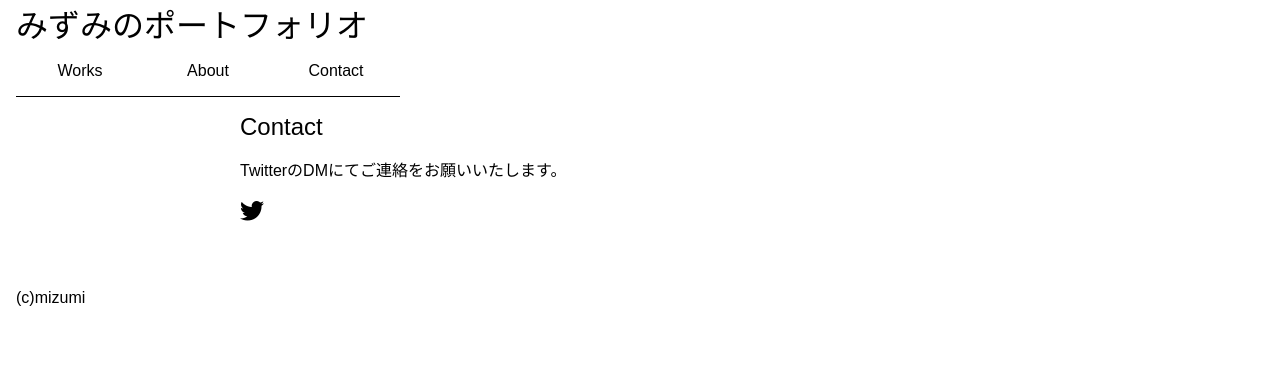
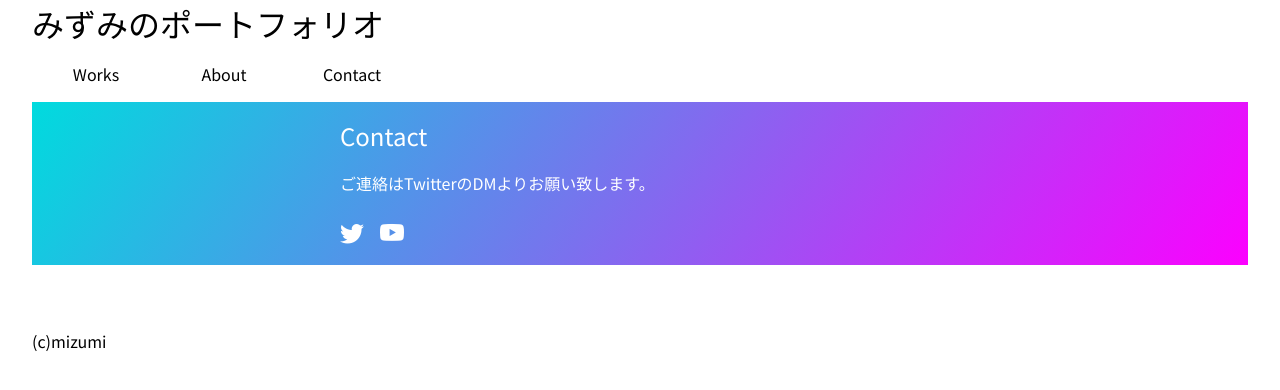
Before and after one commit to mizuuu0714/my-portfolio, a plain HTML site: page contact.html in a window 1280 px wide. Drawn offline with nearby package versions, Linux system fonts and the light colour scheme.

Commit message:
Add files via upload

```diff
--- a/contact.html
+++ b/contact.html
@@ -1,5 +1,6 @@
 <!DOCTYPE html>
 <html lang="ja">
+
 <head>
   <meta charset="UTF-8">
   <meta http-equiv="X-UA-Compatible" content="IE=edge">
@@ -8,33 +9,39 @@
   <link rel="stylesheet" href="https://cdn.jsdelivr.net/npm/bootstrap-icons@1.8.0/font/bootstrap-icons.css">
   <link rel="stylesheet" href="style.css">
 </head>
+
 <body>
   <header>
     <h1><a href="works.html">みずみのポートフォリオ</a></h1>
   </header>
+
   <nav>
-    <div class="container">
     <ul>
       <li><a href="works.html">Works</a></li>
       <li><a href="about.html">About</a></li>
       <li><a href="contact.html">Contact</a></li>
     </ul>
-    </div>
   </nav>
 
-  <section class="contact">
-    <div class="container">
-      <h2>Contact</h2>
-      <p>TwitterのDMにてご連絡をお願いいたします。
-      </p>
+  <div class="container animate-bg animate">
+    <div class="text-container">
+      <h2 class="animate">Contact</h2>
+      <div class="animate delay1">
+        <p>ご連絡はTwitterのDMよりお願い致します。</p>
+
+        <div class="sns">
           <a href="https://twitter.com/mizumidayo" target="_blank"><i class="bi bi-twitter"></i></a>
+          <a href="https://www.youtube.com/@mizumi8098" target="_blank"><i class="bi bi-youtube"></i></a>
         </div>
-  </section>
+      </div>
+    </div>
+  </div>
 
   <footer>
-    <div class="container">
     <small>(c)mizumi</small>
-    </div>
   </footer>
+
+  <script src="main.js"></script>
 </body>
+
 </html>
--- /dev/null
+++ b/main.js
@@ -0,0 +1,22 @@
+'use strict';
+
+{
+  function callback(entries, obs){
+    entries.forEach(entry => {
+      if (!entry.isIntersecting) {
+        return;
+      }
+
+      entry.target.classList.add('appear');
+      obs.unobserve(entry.target);
+    });
+  }
+
+  const observer = new IntersectionObserver(callback, {
+    threshold: .2,
+  });
+
+  document.querySelectorAll('.animate').forEach(el => {
+    observer.observe(el);
+  });
+}
--- a/style.css
+++ b/style.css
@@ -1,17 +1,50 @@
 @charset "utf-8";
+@import url('https://fonts.googleapis.com/css?family=Noto+Sans+JP');
+
+セレクタ {
+    font-family: 'Noto Sans JP', sans-serif;
+}
 
 /* common */
 
 body {
   margin: 0;
-  font-family: Arial, Helvetica, sans-serif;
+  padding: 0;
+  font-family: 'Noto Sans JP', sans-serif;
 }
 
 h1,
 h2,
 h3 {
   margin: 0;
+  padding: 0;
   font-weight: normal;
+}
+
+h3 {
+  margin-top: 16px;
+}
+
+.animate {
+  opacity: 0;
+  transform: translateY(8px);
+  transition: opacity .5s, transform .5s;
+}
+
+.animate.appear {
+  opacity: 1;
+  transform: none;
+}
+
+.animate.delay1 {
+  transition-delay: .1s
+}
+
+p {
+  margin: 0;
+  padding: 0;
+  margin-top: 16px;
+  line-height: 1.8;
 }
 
 a {
@@ -25,32 +58,61 @@ ul {
   padding: 0;
 }
 
+.container li + li {
+  margin-top: 8px;
+}
+
 .container {
-  /* outline: 1px solid red; */
-  margin: 0 16px;
+  width: calc(100% - 32px * 2);
+  margin: 0 auto;
+  padding: 16px 0 ;
+  background-color: #00DBDE;
+  background-image: linear-gradient(126deg, #00DBDE 0%, #FC00FF 100%);
+  background-size: cover;
+}
+
+.animate-bg.animate {
+  opacity: 0;
+  scale: .99;
+  transition: opacity .5s, scale 1s;
+}
+
+.animate.appear {
+  scale: 1;
+  opacity: 1;
+}
+
+.text-container {
+  color: #fff;
+  width: calc(100% - 32px * 2);
+  max-width: 600px;
+  margin: 0 auto;
 }
 
 /* header */
 
 header h1 {
   font-size: 32px;
-  padding-left: 16px;
+  padding-left: 32px;
 }
 
 /* nav */
 
-nav li {
-  border-bottom: 1px solid black;
+nav {
+  margin-left: 32px;
 }
 
 nav ul {
   display: flex;
 }
 
+nav li {
+  transition: background-color .3s;
+}
+
 nav a {
   display: block;
   width: 128px;
-  height: auto;
   padding:16px 0;
   text-align: center;
 }
@@ -60,52 +122,26 @@ nav li:hover {
   cursor: pointer;
 }
 
-/* works */
-
-.works .container {
-  width: calc(100% - 128px);
-  margin: 16px auto 0 auto;
-  max-width: 800px;
+i {
+  font-size: 24px;
+  transition: opacity .3s;
 }
 
-.works h3 {
-  margin-top: 16px;
+i:hover {
+  opacity:.6;
 }
 
-.works ul li + li {
-  line-height: 1.8;
+.sns {
+  margin-top: 16px;
+  display: flex;
 }
 
-/* about */
-
-.about .container {
-  width: calc(100% - 128px);
-  margin: 16px auto 0 auto;
-  max-width: 800px;
+.sns a {
+  display: block;
 }
 
-.about p {
-  margin-top: 16px;
-}
-
-/* contact */
-
-.contact .container {
-  width: calc(100% - 128px);
-  margin: 16px auto 0 auto;
-  max-width: 800px;
-}
-
-.contact p {
-  margin-top: 16px;
-}
-
-.contact i {
-  font-size: 24px;
-}
-
-.contact i:hover {
-  opacity:.6;
+.sns a + a {
+  margin-left: 16px;
 }
 
 /* footer */
@@ -114,12 +150,7 @@ footer {
   margin-top: 64px;
 }
 
-footer .container {
-  display: flex;
-  justify-content: space-between;
-  align-items: center;
-}
-
 footer small {
+  margin-left: 32px;
   font-size: 16px;
 }
```
Also changed, not shown: about.html (+11 -9 lines), works.html (+12 -8 lines). Lines whose indentation alone changed are shown as unchanged.
